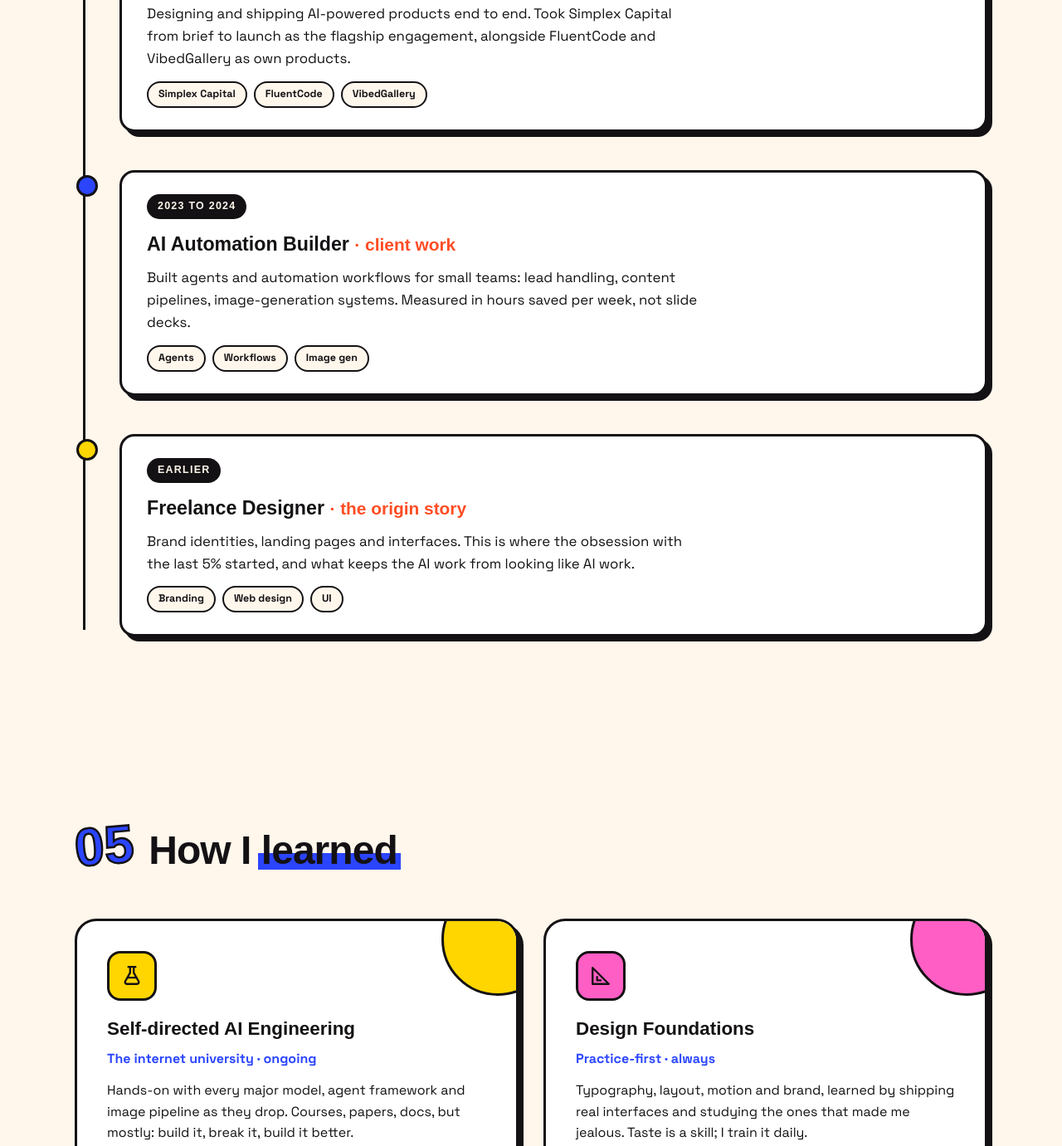
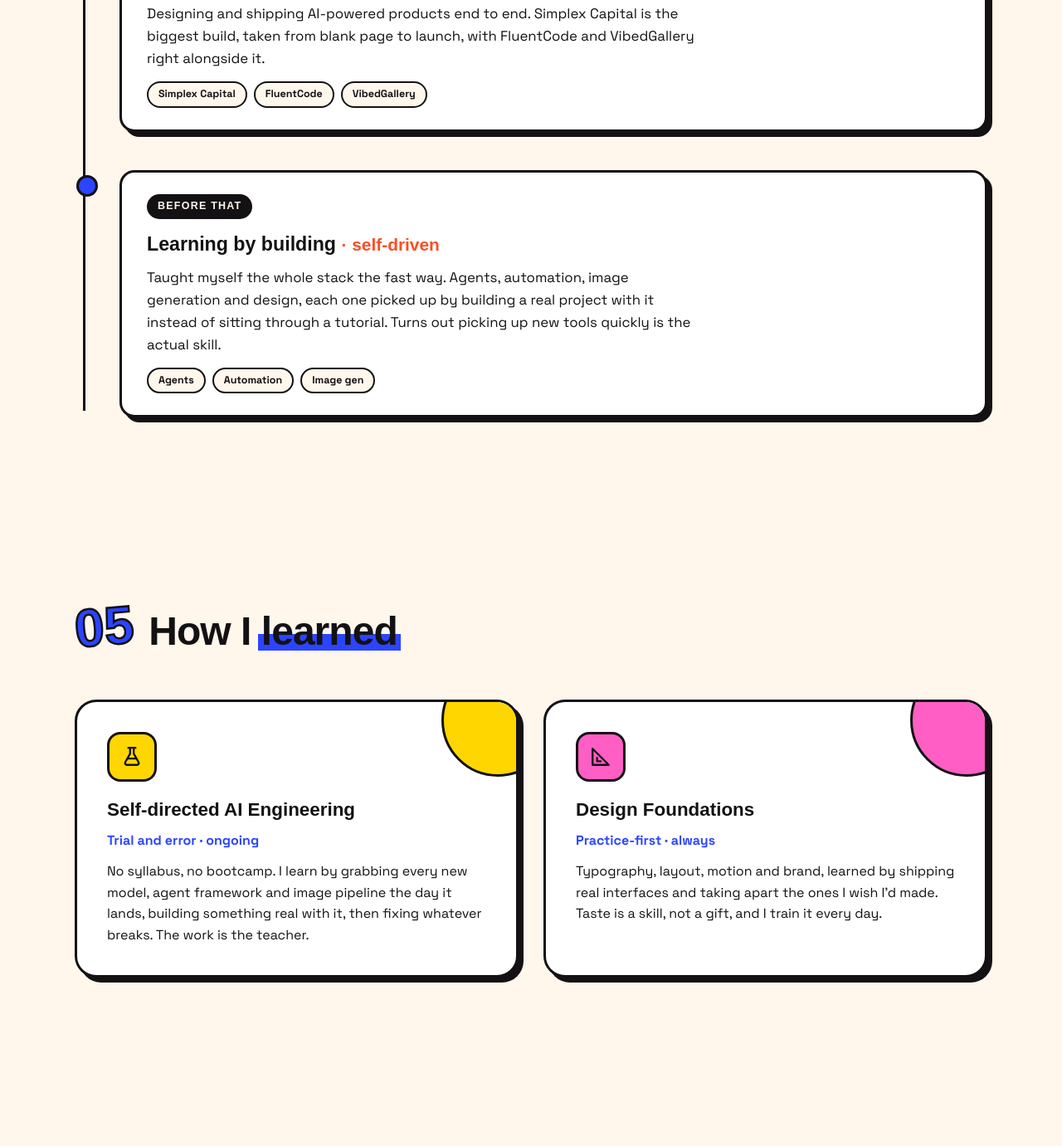
Before and after one commit to ayeepat/ayeepat, a website: page index.html in a window 1280 px wide. Shown: the part 4306-5687 px from the top of the page at 83% size. Drawn offline with Linux system fonts and the light colour scheme; a web font is replaced by a local one.

Commit message:
Refactor experience and education sections to be more honest
Section 04 (The Journey):
- Remove inflated language ("flagship engagement", "as own products")
- Replace fake 2023-2024 client work phase with true self-driven learning story
- Cut untrue freelance designer origin story card

Section 05 (How I learned):
- Drop "internet university" cliché, replace with "Trial and error"
- Rewrite to reflect actual practice-based learning, not tutorial culture
- Tighten design foundations copy

Matches site voice: no em dashes, more human phrasing, real over resume-speak.

```diff
--- a/index.html
+++ b/index.html
@@ -912,24 +912,16 @@ footer{border-top:var(--border);background:var(--ink);color:var(--paper);padding
         <div class="t-card" data-hover>
           <span class="t-date">2024 to now</span>
           <h3>Independent AI Builder &amp; Designer <span>· solo</span></h3>
-          <p>Designing and shipping AI-powered products end to end. Took Simplex Capital from brief to launch as the flagship engagement, alongside FluentCode and VibedGallery as own products.</p>
+          <p>Designing and shipping AI-powered products end to end. Simplex Capital is the biggest build, taken from blank page to launch, with FluentCode and VibedGallery right alongside it.</p>
           <div class="t-pill-row"><span>Simplex Capital</span><span>FluentCode</span><span>VibedGallery</span></div>
         </div>
       </div>
       <div class="t-item reveal" data-d="1">
         <div class="t-card" data-hover>
-          <span class="t-date">2023 to 2024</span>
-          <h3>AI Automation Builder <span>· client work</span></h3>
-          <p>Built agents and automation workflows for small teams: lead handling, content pipelines, image-generation systems. Measured in hours saved per week, not slide decks.</p>
-          <div class="t-pill-row"><span>Agents</span><span>Workflows</span><span>Image gen</span></div>
-        </div>
-      </div>
-      <div class="t-item reveal" data-d="2">
-        <div class="t-card" data-hover>
-          <span class="t-date">EARLIER</span>
-          <h3>Freelance Designer <span>· the origin story</span></h3>
-          <p>Brand identities, landing pages and interfaces. This is where the obsession with the last 5% started, and what keeps the AI work from looking like AI work.</p>
-          <div class="t-pill-row"><span>Branding</span><span>Web design</span><span>UI</span></div>
+          <span class="t-date">Before that</span>
+          <h3>Learning by building <span>· self-driven</span></h3>
+          <p>Taught myself the whole stack the fast way. Agents, automation, image generation and design, each one picked up by building a real project with it instead of sitting through a tutorial. Turns out picking up new tools quickly is the actual skill.</p>
+          <div class="t-pill-row"><span>Agents</span><span>Automation</span><span>Image gen</span></div>
         </div>
       </div>
     </div>
@@ -949,8 +941,8 @@ footer{border-top:var(--border);background:var(--ink);color:var(--paper);padding
           <svg width="26" height="26" viewBox="0 0 24 24" fill="none" stroke="#141114" stroke-width="2.2" stroke-linecap="round" stroke-linejoin="round"><path d="M10 2v6.5L4.6 18a2 2 0 0 0 1.8 3h11.2a2 2 0 0 0 1.8-3L14 8.5V2"/><path d="M8 2h8M7.5 14h9"/></svg>
         </div>
         <h3>Self-directed AI Engineering</h3>
-        <p class="where">The internet university · ongoing</p>
-        <p>Hands-on with every major model, agent framework and image pipeline as they drop. Courses, papers, docs, but mostly: build it, break it, build it better.</p>
+        <p class="where">Trial and error · ongoing</p>
+        <p>No syllabus, no bootcamp. I learn by grabbing every new model, agent framework and image pipeline the day it lands, building something real with it, then fixing whatever breaks. The work is the teacher.</p>
       </div>
       <div class="edu-card reveal" data-d="1" data-hover>
         <div class="edu-ico">
@@ -958,7 +950,7 @@ footer{border-top:var(--border);background:var(--ink);color:var(--paper);padding
         </div>
         <h3>Design Foundations</h3>
         <p class="where">Practice-first · always</p>
-        <p>Typography, layout, motion and brand, learned by shipping real interfaces and studying the ones that made me jealous. Taste is a skill; I train it daily.</p>
+        <p>Typography, layout, motion and brand, learned by shipping real interfaces and taking apart the ones I wish I'd made. Taste is a skill, not a gift, and I train it every day.</p>
       </div>
     </div>
   </div>
```
